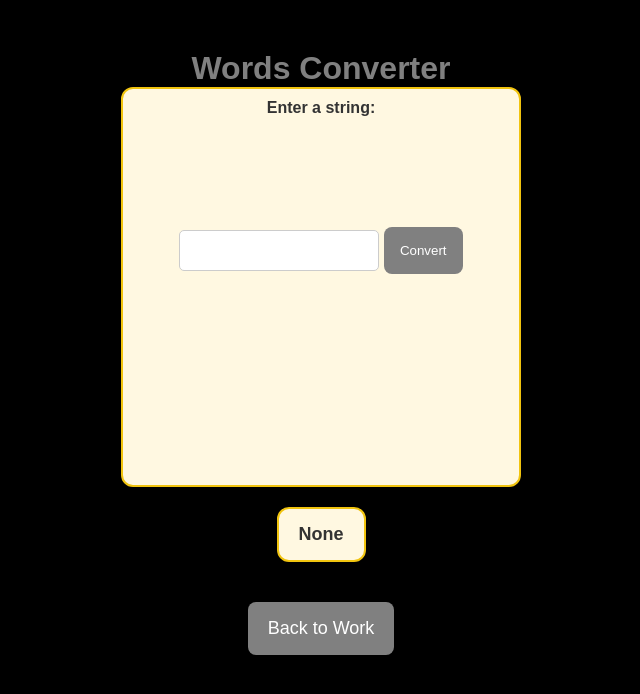
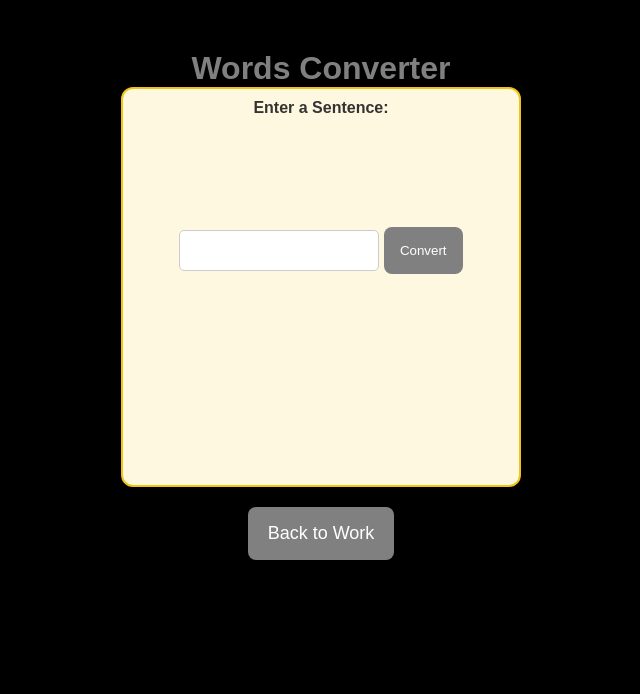
Before and after one commit to ITZMEXYZ/LABORATORY-3-DSA-, a Flask app: page /touppercase in a window 1280 px wide. Shown: the top 694 px of the page, without its empty margins (319-959 px from the left). Run offline with Flask 3, Linux system fonts and the light colour scheme.

Commit message:
Revamp touppercase.html layout and functionality
Updated the layout and structure of the uppercase conversion page, including new classes and conditional rendering for results.

```diff
--- a/template/touppercase.html
+++ b/template/touppercase.html
@@ -4,24 +4,31 @@
     <title>Convert to Uppercase</title>
     <link rel="stylesheet" href="{{ url_for('static', filename='css/style.css') }}">
 </head>
-<body>
+<body class="uppercase-page">
+
     <h1>Words Converter</h1>
 
-    <form action="/touppercase" method="post">
-        <label for="inputString">Enter a string:</label>
-        <input type="text" id="inputString" name="inputString">
+    <div class="uppercase-container">
+        <form action="/touppercase" method="post">
+            <label for="inputString">Enter a Sentence:</label>
+            <input type="text" id="inputString" name="inputString" required>
 
-        <input type="submit" value="Convert">
-    </form>
+            <input type="submit" value="Convert">
 
+            {% if result %}
+            <div class="result-box">
+                {{ result }}
+            </div>
+            {% endif %}
 
-    <div class="result-box">
-        {{ result }}
+        </form>
     </div>
 
+    <div>
+        <a href="/works">
+            <button type="button">Back to Work</button>
+        </a>
+    </div>
 
-    <div>
-        <button onclick="history.back()">Back to Work</button>
-    </div>
 </body>
 </html>
```
